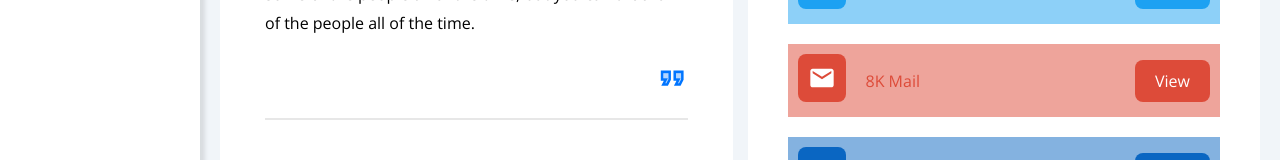
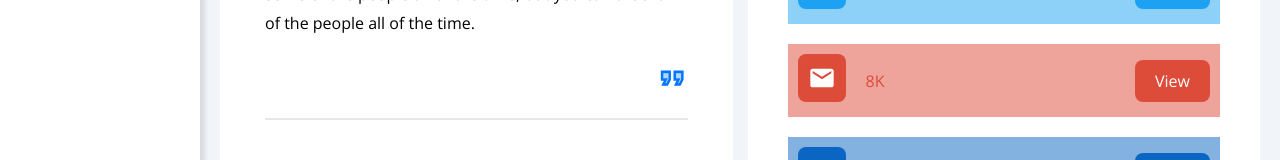
Before and after one commit to u-shen/A-Dashboard, a React (Vite) app: page / in a window 1280 px wide. Shown: the part 3132-3292 px from the top of the page. Built offline with nearby package versions, Linux system fonts and the light colour scheme.

Commit message:
remove mail text

```diff
--- a/src/Components/Dashboard/Dashboard.jsx
+++ b/src/Components/Dashboard/Dashboard.jsx
@@ -620,7 +620,7 @@ function Dashboard() {
                   <div className="icon">
                     <Mail />
                   </div>
-                  <div className="like">8K Mail</div>
+                  <div className="like">8K</div>
                   <div className="view">View</div>
                 </div>
                 <div className="social-item linkdein">
```
